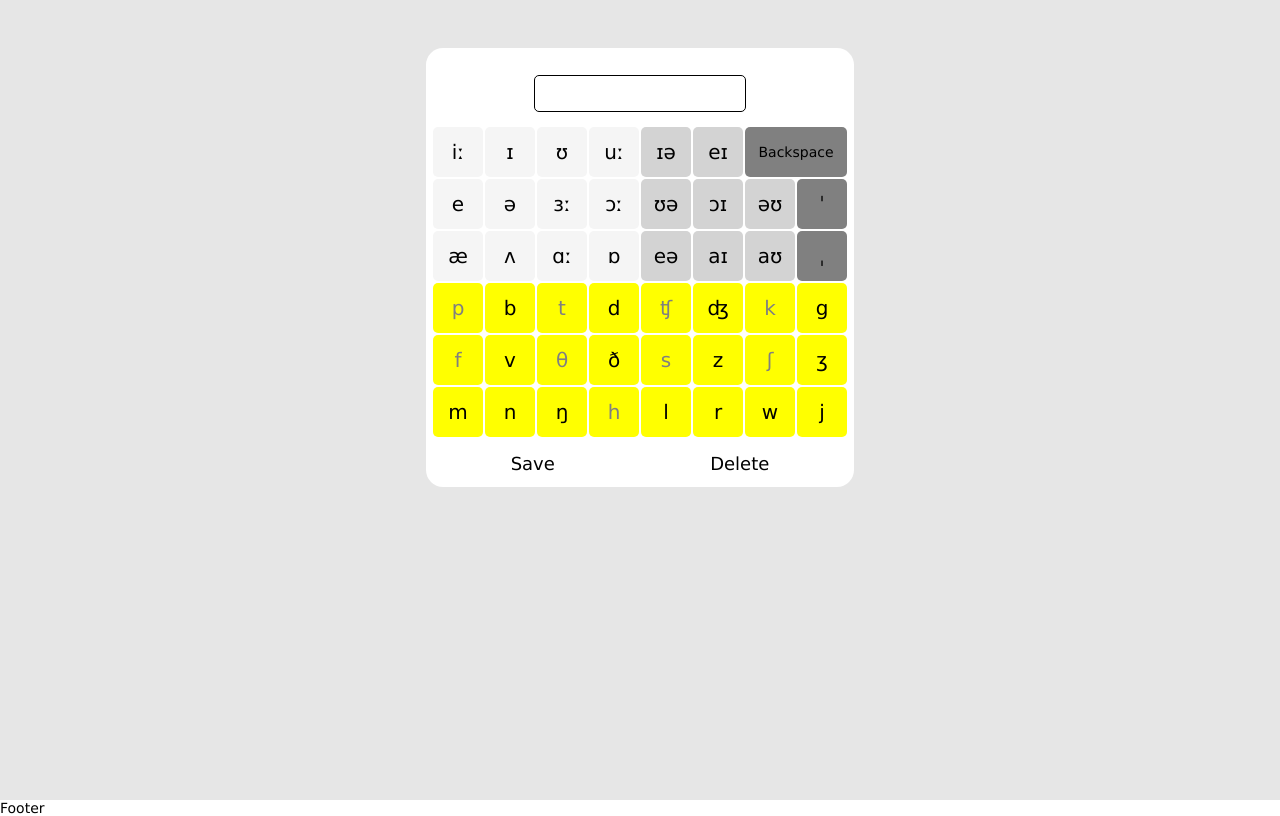
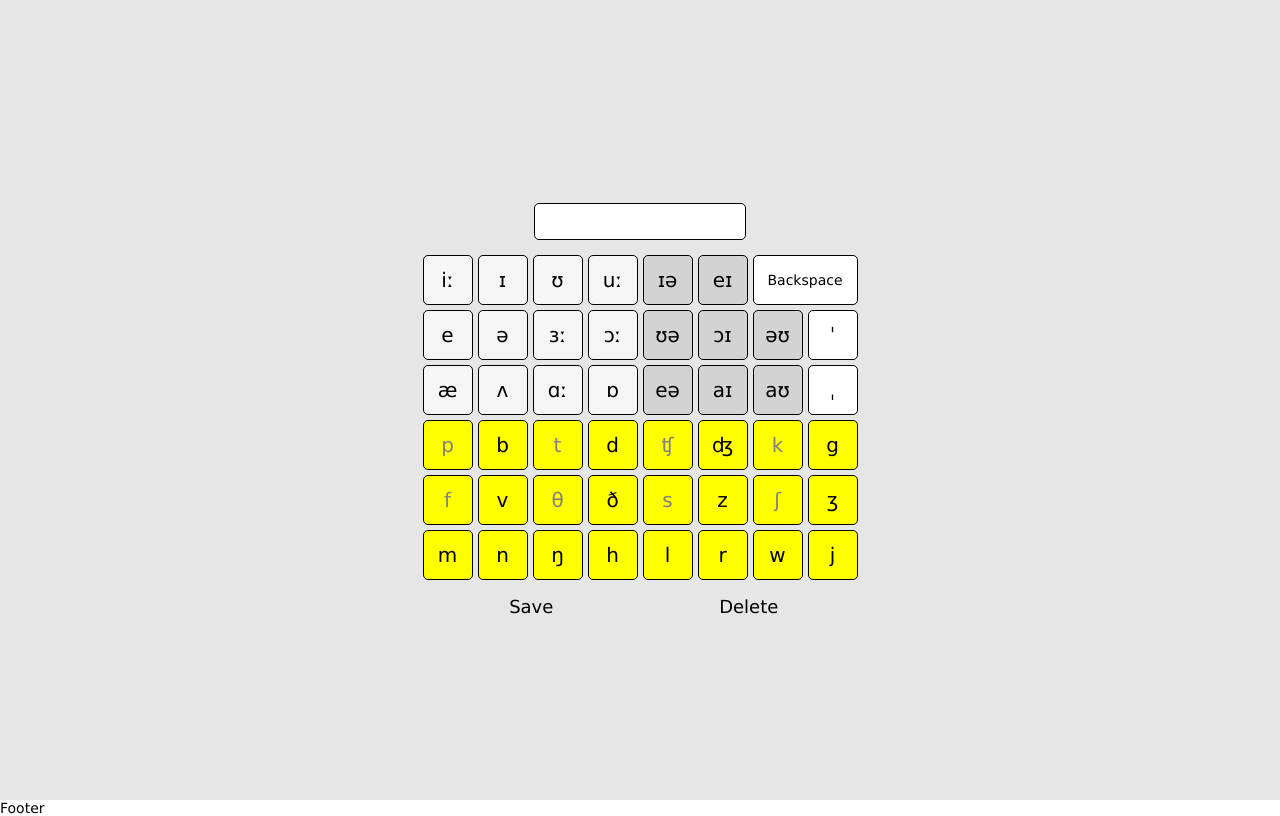
Before and after one commit to phancongthanh/dictionary-web, a Node server app: template views/pronunciation.ejs in a window 1280 px wide. Shown: the part 16-832 px from the top of the page. Run offline with Node 20, Linux system fonts and the light colour scheme; the template is opened without the code that fills it, so the values that code supplies are empty.

Commit message:
Upload pronunciation view

```diff
--- a/public/stylesheets/pronunciation.css
+++ b/public/stylesheets/pronunciation.css
@@ -5,37 +5,17 @@ html, body {
     padding: 0;
 }
 
-.speech-main {
+.bg-gray {
     background-color: rgb(230, 230, 230);
 }
 
-.container {
-    width: 100%;
-    height: 100%;
-    display: flex;
-    flex-direction: column;
-    align-items: center;
-}
-
-.content {
-    margin-top: 50px;
-    display: flex;
-    flex-flow: column nowrap;
-    align-items: center;
-    justify-content: flex-start;
-    border-radius: 15px;
-    box-shadow: 0 0 0 2px white;
-    background-color: white;
-    padding: 5px;
-}
-
 .word-target {
-    margin: 5px 5px 0px 5px;
-    font-size: 26px;
+    margin-bottom: 10px;
+    font-size: 30px;
     font-weight: bold;
 }
 
-#speechInput {
+#pronInput {
     margin: 15px;
     width: 200px;
     height: 35px;
@@ -47,14 +27,31 @@ html, body {
     border-radius: 5px;
 }
 
-#speechInput:focus {
+
+.container {
+    width: 100%;
+    height: 100%;
+    display: flex;
+    flex-direction: column;
+    align-items: center;
+    justify-content: center;
+}
+
+.content {
+    display: flex;
+    flex-flow: column nowrap;
+    align-items: center;
+    justify-content: flex-start;
+}
+
+#pronInput:focus {
     border: 1px solid blue;
     box-shadow: 0 0 0 1xp blue;
 }
 
 .grid-container {
     display: grid;
-    grid-gap: 2px;
+    grid-gap: 5px;
     grid-template-columns: repeat(8, 50px);
     grid-template-rows: repeat(6, 50px);
 }
@@ -66,7 +63,8 @@ html, body {
     justify-content: center;
     cursor: pointer;
     border-radius: 5px;
-    background-color: gray;
+    border: 1px solid black;
+    background-color: white;
 }
 
 .grid-container div:hover {
@@ -100,16 +98,22 @@ html, body {
 }
 
 .btns-container div {
+    width: 20%;
     font-size: 18px;
     cursor: pointer;
     padding: 5px;
     border-radius: 5px;
     border: 1px solid transparent;
     box-shadow: 0 0 0 1px transparent;
+    display: flex;
+    align-items: center;
+    justify-content: center;
 }
 
 .btns-container div:hover {
-    border: 1px solid aqua;
-    box-shadow: 0 0 0 1px aqua;
-    background-color: aquamarine;
+    border: 1px solid white;
+    box-shadow: 0 0 0 1px black;
+    background-color: white;
+    color: black;
+    font-weight: bold;
 }
--- a/views/pronunciation.ejs
+++ b/views/pronunciation.ejs
@@ -8,62 +8,62 @@
   </head>
   <body>
     <header>Header</header>
-    <main class="speech-main container">
+    <main class="bg-gray container">
+      <div class="word-target" id="target"><%= target%></div>
+      <input type="text" id="pronInput" value="<%= pronunciation%>"></input>
       <div class="content">
-        <div class="word-target"><%= target%></div>
-        <input type="text" id="speechInput" value="<%= pronunciation%>"></input>
         <div class="grid-container">
-          <div style="grid-column: 7/9;grid-row: 2/3/3; font-size: 14px;" onclick="deleteLetter_click">Backspace</div>
-          <div style="grid-column: 1/2;grid-row: 1/2" class="vowel-mono" onclick="addLetter_click">iː</div>
-          <div style="grid-column: 2/3;grid-row: 1/2" class="vowel-mono" onclick="addLetter_click">ɪ</div>
-          <div style="grid-column: 3/4;grid-row: 1/2" class="vowel-mono" onclick="addLetter_click">ʊ</div>
-          <div style="grid-column: 4/5;grid-row: 1/2" class="vowel-mono" onclick="addLetter_click">uː</div>
-          <div style="grid-column: 5/6;grid-row: 1/2" class="vowel-di" onclick="addLetter_click">ɪə</div>
-          <div style="grid-column: 6/7;grid-row: 1/2" class="vowel-di" onclick="addLetter_click">eɪ</div>
-          <div style="grid-column: 1/2;grid-row: 2/3" class="vowel-mono" onclick="addLetter_click">e</div>
-          <div style="grid-column: 2/3;grid-row: 2/3" class="vowel-mono" onclick="addLetter_click">ə</div>
-          <div style="grid-column: 3/4;grid-row: 2/3" class="vowel-mono" onclick="addLetter_click">ɜː</div>
-          <div style="grid-column: 4/5;grid-row: 2/3" class="vowel-mono" onclick="addLetter_click">ɔː</div>
-          <div style="grid-column: 5/6;grid-row: 2/3" class="vowel-di" onclick="addLetter_click">ʊə</div>
-          <div style="grid-column: 6/7;grid-row: 2/3" class="vowel-di" onclick="addLetter_click">ɔɪ</div>
-          <div style="grid-column: 7/8;grid-row: 2/3" class="vowel-di" onclick="addLetter_click">əʊ</div>
-          <div style="grid-column: 8/9;grid-row: 2/3" onclick="addLetter_click">ˈ</div>
-          <div style="grid-column: 1/2;grid-row: 3/4" class="vowel-mono" onclick="addLetter_click">æ</div>
-          <div style="grid-column: 2/3;grid-row: 3/4" class="vowel-mono" onclick="addLetter_click">ʌ</div>
-          <div style="grid-column: 3/4;grid-row: 3/4" class="vowel-mono" onclick="addLetter_click">ɑː</div>
-          <div style="grid-column: 4/5;grid-row: 3/4" class="vowel-mono" onclick="addLetter_click">ɒ</div>
-          <div style="grid-column: 5/6;grid-row: 3/4" class="vowel-di" onclick="addLetter_click">eə</div>
-          <div style="grid-column: 6/7;grid-row: 3/4" class="vowel-di" onclick="addLetter_click">aɪ</div>
-          <div style="grid-column: 7/8;grid-row: 3/4" class="vowel-di" onclick="addLetter_click">aʊ</div>
-          <div style="grid-column: 8/9;grid-row: 3/4" onclick="addLetter_click">ˌ</div>
-          <div style="grid-column: 1/2;grid-row: 4/5" class="consonant-unvoiced" onclick="addLetter_click">p</div>
-          <div style="grid-column: 2/3;grid-row: 4/5" class="consonant-voiced" onclick="addLetter_click">b</div>
-          <div style="grid-column: 3/4;grid-row: 4/5" class="consonant-unvoiced" onclick="addLetter_click">t</div>
-          <div style="grid-column: 4/5;grid-row: 4/5" class="consonant-voiced" onclick="addLetter_click">d</div>
-          <div style="grid-column: 5/6;grid-row: 4/5" class="consonant-unvoiced" onclick="addLetter_click">ʧ</div>
-          <div style="grid-column: 6/7;grid-row: 4/5" class="consonant-voiced" onclick="addLetter_click">ʤ</div>
-          <div style="grid-column: 7/8;grid-row: 4/5" class="consonant-unvoiced" onclick="addLetter_click">k</div>
-          <div style="grid-column: 8/9;grid-row: 4/5" class="consonant-voiced" onclick="addLetter_click">g</div>
-          <div style="grid-column: 1/2;grid-row: 5/6" class="consonant-unvoiced" onclick="addLetter_click">f</div>
-          <div style="grid-column: 2/3;grid-row: 5/6" class="consonant-voiced" onclick="addLetter_click">v</div>
-          <div style="grid-column: 3/4;grid-row: 5/6" class="consonant-unvoiced" onclick="addLetter_click">θ</div>
-          <div style="grid-column: 4/5;grid-row: 5/6" class="consonant-voiced" onclick="addLetter_click">ð</div>
-          <div style="grid-column: 5/6;grid-row: 5/6" class="consonant-unvoiced" onclick="addLetter_click">s</div>
-          <div style="grid-column: 6/7;grid-row: 5/6" class="consonant-voiced" onclick="addLetter_click">z</div>
-          <div style="grid-column: 7/8;grid-row: 5/6" class="consonant-unvoiced" onclick="addLetter_click">ʃ</div>
-          <div style="grid-column: 8/9;grid-row: 5/6" class="consonant-voiced" onclick="addLetter_click">ʒ</div>
-          <div style="grid-column: 1/2;grid-row: 6/7" class="consonant-voiced" onclick="addLetter_click">m</div>
-          <div style="grid-column: 2/3;grid-row: 6/7" class="consonant-voiced" onclick="addLetter_click">n</div>
-          <div style="grid-column: 3/4;grid-row: 6/7" class="consonant-voiced" onclick="addLetter_click">ŋ</div>
-          <div style="grid-column: 4/5;grid-row: 6/7" class="consonant-unvoiced" onclick="addLetter_click">h</div>
-          <div style="grid-column: 5/6;grid-row: 6/7" class="consonant-voiced" onclick="addLetter_click">l</div>
-          <div style="grid-column: 6/7;grid-row: 6/7" class="consonant-voiced" onclick="addLetter_click">r</div>
-          <div style="grid-column: 7/8;grid-row: 6/7" class="consonant-voiced" onclick="addLetter_click">w</div>
-          <div style="grid-column: 8/9;grid-row: 6/7" class="consonant-voiced" onclick="addLetter_click">j</div>
+          <div style="grid-column: 7/9;grid-row: 2/3/3; font-size: 14px;" onclick="deleteLetter_click()">Backspace</div>
+          <div style="grid-column: 1/2;grid-row: 1/2" class="vowel-mono" onclick="addLetter_click(this)">iː</div>
+          <div style="grid-column: 2/3;grid-row: 1/2" class="vowel-mono" onclick="addLetter_click(this)">ɪ</div>
+          <div style="grid-column: 3/4;grid-row: 1/2" class="vowel-mono" onclick="addLetter_click(this)">ʊ</div>
+          <div style="grid-column: 4/5;grid-row: 1/2" class="vowel-mono" onclick="addLetter_click(this)">uː</div>
+          <div style="grid-column: 5/6;grid-row: 1/2" class="vowel-di" onclick="addLetter_click(this)">ɪə</div>
+          <div style="grid-column: 6/7;grid-row: 1/2" class="vowel-di" onclick="addLetter_click(this)">eɪ</div>
+          <div style="grid-column: 1/2;grid-row: 2/3" class="vowel-mono" onclick="addLetter_click(this)">e</div>
+          <div style="grid-column: 2/3;grid-row: 2/3" class="vowel-mono" onclick="addLetter_click(this)">ə</div>
+          <div style="grid-column: 3/4;grid-row: 2/3" class="vowel-mono" onclick="addLetter_click(this)">ɜː</div>
+          <div style="grid-column: 4/5;grid-row: 2/3" class="vowel-mono" onclick="addLetter_click(this)">ɔː</div>
+          <div style="grid-column: 5/6;grid-row: 2/3" class="vowel-di" onclick="addLetter_click(this)">ʊə</div>
+          <div style="grid-column: 6/7;grid-row: 2/3" class="vowel-di" onclick="addLetter_click(this)">ɔɪ</div>
+          <div style="grid-column: 7/8;grid-row: 2/3" class="vowel-di" onclick="addLetter_click(this)">əʊ</div>
+          <div style="grid-column: 8/9;grid-row: 2/3" onclick="addLetter_click(this)">ˈ</div>
+          <div style="grid-column: 1/2;grid-row: 3/4" class="vowel-mono" onclick="addLetter_click(this)">æ</div>
+          <div style="grid-column: 2/3;grid-row: 3/4" class="vowel-mono" onclick="addLetter_click(this)">ʌ</div>
+          <div style="grid-column: 3/4;grid-row: 3/4" class="vowel-mono" onclick="addLetter_click(this)">ɑː</div>
+          <div style="grid-column: 4/5;grid-row: 3/4" class="vowel-mono" onclick="addLetter_click(this)">ɒ</div>
+          <div style="grid-column: 5/6;grid-row: 3/4" class="vowel-di" onclick="addLetter_click(this)">eə</div>
+          <div style="grid-column: 6/7;grid-row: 3/4" class="vowel-di" onclick="addLetter_click(this)">aɪ</div>
+          <div style="grid-column: 7/8;grid-row: 3/4" class="vowel-di" onclick="addLetter_click(this)">aʊ</div>
+          <div style="grid-column: 8/9;grid-row: 3/4" onclick="addLetter_click(this)">ˌ</div>
+          <div style="grid-column: 1/2;grid-row: 4/5" class="consonant-unvoiced" onclick="addLetter_click(this)">p</div>
+          <div style="grid-column: 2/3;grid-row: 4/5" class="consonant-voiced" onclick="addLetter_click(this)">b</div>
+          <div style="grid-column: 3/4;grid-row: 4/5" class="consonant-unvoiced" onclick="addLetter_click(this)">t</div>
+          <div style="grid-column: 4/5;grid-row: 4/5" class="consonant-voiced" onclick="addLetter_click(this)">d</div>
+          <div style="grid-column: 5/6;grid-row: 4/5" class="consonant-unvoiced" onclick="addLetter_click(this)">ʧ</div>
+          <div style="grid-column: 6/7;grid-row: 4/5" class="consonant-voiced" onclick="addLetter_click(this)">ʤ</div>
+          <div style="grid-column: 7/8;grid-row: 4/5" class="consonant-unvoiced" onclick="addLetter_click(this)">k</div>
+          <div style="grid-column: 8/9;grid-row: 4/5" class="consonant-voiced" onclick="addLetter_click(this)">g</div>
+          <div style="grid-column: 1/2;grid-row: 5/6" class="consonant-unvoiced" onclick="addLetter_click(this)">f</div>
+          <div style="grid-column: 2/3;grid-row: 5/6" class="consonant-voiced" onclick="addLetter_click(this)">v</div>
+          <div style="grid-column: 3/4;grid-row: 5/6" class="consonant-unvoiced" onclick="addLetter_click(this)">θ</div>
+          <div style="grid-column: 4/5;grid-row: 5/6" class="consonant-voiced" onclick="addLetter_click(this)">ð</div>
+          <div style="grid-column: 5/6;grid-row: 5/6" class="consonant-unvoiced" onclick="addLetter_click(this)">s</div>
+          <div style="grid-column: 6/7;grid-row: 5/6" class="consonant-voiced" onclick="addLetter_click(this)">z</div>
+          <div style="grid-column: 7/8;grid-row: 5/6" class="consonant-unvoiced" onclick="addLetter_click(this)">ʃ</div>
+          <div style="grid-column: 8/9;grid-row: 5/6" class="consonant-voiced" onclick="addLetter_click(this)">ʒ</div>
+          <div style="grid-column: 1/2;grid-row: 6/7" class="consonant-voiced" onclick="addLetter_click(this)">m</div>
+          <div style="grid-column: 2/3;grid-row: 6/7" class="consonant-voiced" onclick="addLetter_click(this)">n</div>
+          <div style="grid-column: 3/4;grid-row: 6/7" class="consonant-voiced" onclick="addLetter_click(this)">ŋ</div>
+          <div style="grid-column: 4/5;grid-row: 6/7" class="consonant-voiced" onclick="addLetter_click(this)">h</div>
+          <div style="grid-column: 5/6;grid-row: 6/7" class="consonant-voiced" onclick="addLetter_click(this)">l</div>
+          <div style="grid-column: 6/7;grid-row: 6/7" class="consonant-voiced" onclick="addLetter_click(this)">r</div>
+          <div style="grid-column: 7/8;grid-row: 6/7" class="consonant-voiced" onclick="addLetter_click(this)">w</div>
+          <div style="grid-column: 8/9;grid-row: 6/7" class="consonant-voiced" onclick="addLetter_click(this)">j</div>
         </div>
         <div class="btns-container">
-          <div onclick="saveClick">Save</div>
-          <div onclick="deleteClick">Delete</div>
+          <div onclick="saveClick()">Save</div>
+          <div onclick="deleteClick()">Delete</div>
         </div>
       </div>
     </main>
```
Also changed, not shown: public/javascripts/pronunciation.js (+36 -0 lines).
